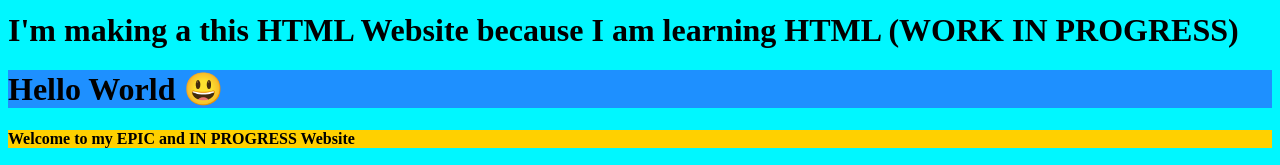
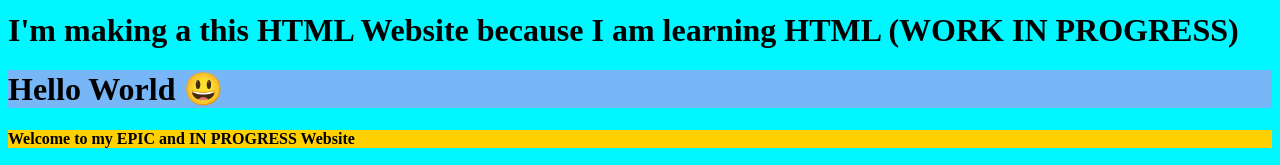
Before and after one commit to ZI-Youtuber/My-First-HTML-Website, a plain HTML site: page index.html in a window 1280 px wide. Shown: the part 382-547 px from the top of the page. Drawn offline with Linux system fonts and the light colour scheme.

Commit message:
Update index.html

```diff
--- a/index.html
+++ b/index.html
@@ -23,7 +23,7 @@ body {background-color: rgb(0, 247, 255);}
 
 <h1>I'm making a this HTML Website because I am learning HTML (WORK IN PROGRESS)</h1>
 
-<h1 style="background-color: dodgerblue;">Hello World &#128515;</h1>
+<h1 style="background-color: rgb(120, 183, 247);">Hello World &#128515;</h1>
 <p style="background-color:rgb(255, 208, 0);"><b>Welcome to my EPIC and IN PROGRESS Website<b></p>
 
 <h2>Embed Youtube Video<h2>
```
